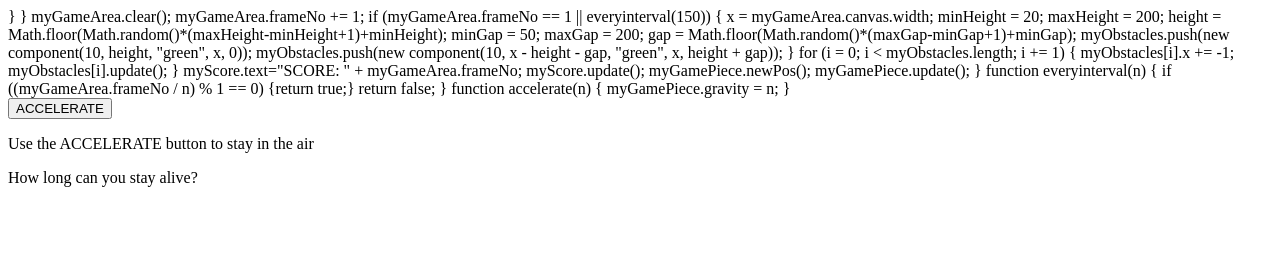
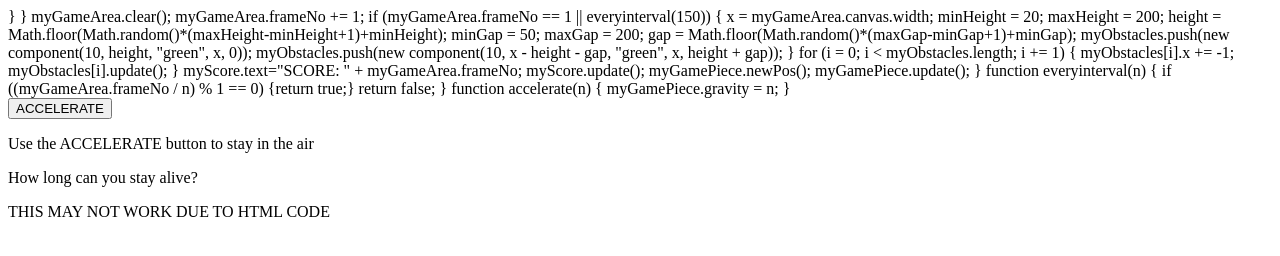
Before and after one commit to Savetarr/Flappy-bird, a plain HTML site: page index.html in a window 1280 px wide. Drawn offline with Linux system fonts and the light colour scheme.

Commit message:
Update index.html

```diff
--- a/index.html
+++ b/index.html
@@ -1,4 +1,4 @@
-    <title>savetarr
+    <title>savetarr</title>
 
     </title>        }
     }
@@ -38,5 +38,7 @@ function accelerate(n) {
 <button onmousedown="accelerate(-0.2)" onmouseup="accelerate(0.05)">ACCELERATE</button>
 <p>Use the ACCELERATE button to stay in the air</p>
 <p>How long can you stay alive?</p>
+<p>THIS MAY NOT WORK DUE TO HTML CODE</p>
+
 </body>
 </html>
```
